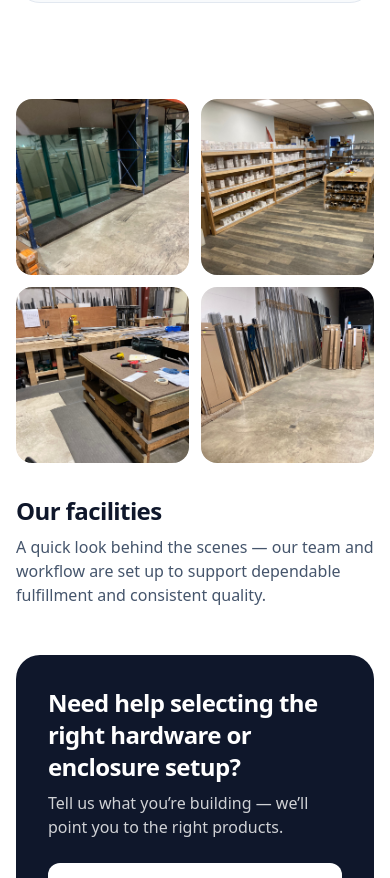
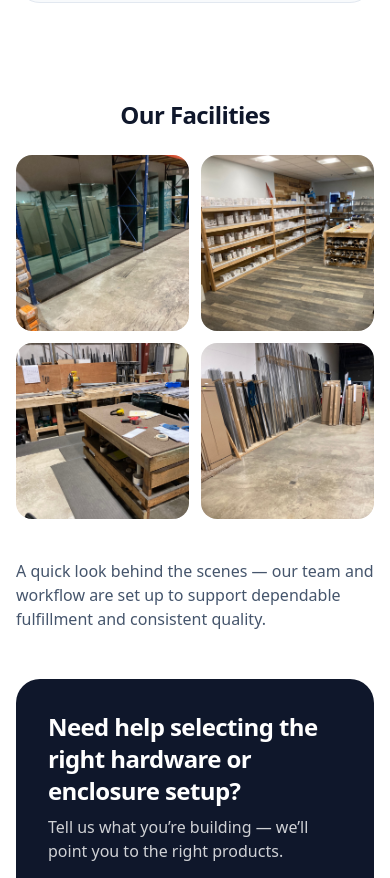
Before and after one commit to Robn8/serfs, a React (Vite) app: page / in a window 390 px wide. Shown: the part 3397-4275 px from the top of the page. Built offline with nearby package versions, Linux system fonts and the light colour scheme.

Commit message:
OF section mobile update

```diff
--- a/src/pages/HomePage.jsx
+++ b/src/pages/HomePage.jsx
@@ -374,6 +374,13 @@ export default function HomePage() {
 
       {/* FACILITIES */}
       <section className="scroll-mt-24 mx-auto max-w-6xl px-4 py-12" id="facilities">
+        {/* Mobile-only facilities header */}
+        <div className="mb-6 lg:hidden">
+          <h2 className="text-2xl font-semibold tracking-tight text-center">
+            Our Facilities
+          </h2>
+        </div>
+
         <div className="grid gap-8 lg:grid-cols-2 lg:items-center">
           <div className="grid grid-cols-2 gap-3">
             <img
@@ -403,7 +410,7 @@ export default function HomePage() {
           </div>
 
           <div>
-            <h2 className="text-2xl font-semibold tracking-tight">Our facilities</h2>
+            <h2 className="hidden lg:block text-2xl font-semibold tracking-tight">Our Facilities</h2>
             <p className="mt-2 text-slate-600">
               A quick look behind the scenes — our team and workflow are set up to support
               dependable fulfillment and consistent quality.
```
